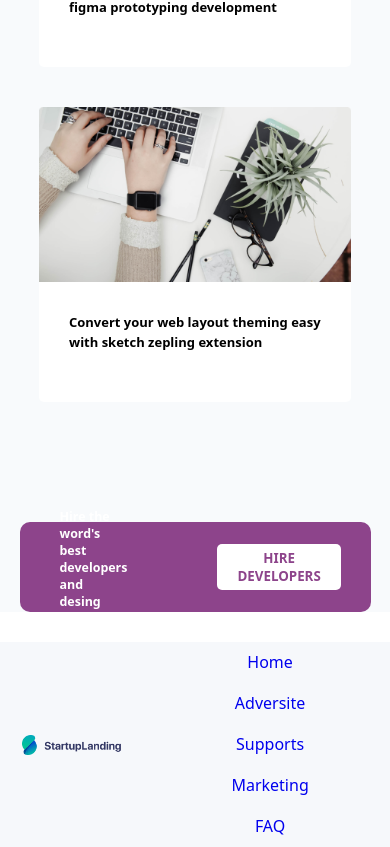
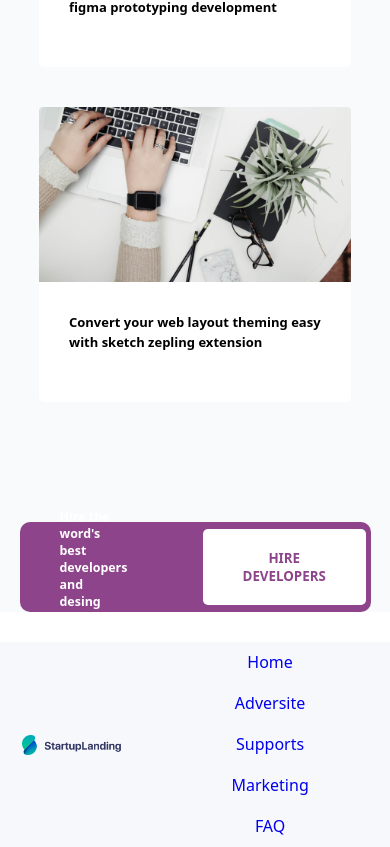
Before and after one commit to JorgeAlbertoLeonJimenez/WebM, a React (Create React App) app: page / in a window 390 px wide. Shown: the part 4783-5630 px from the top of the page. Built offline with nearby package versions, Linux system fonts and the light colour scheme.

Commit message:
Update App.css

```diff
--- a/src/App.css
+++ b/src/App.css
@@ -392,7 +392,8 @@ footer img{
   }
 
   .container-bar button{
-    padding: 5px 20px;
+    width: 100%;
+    margin: 10%;
 
   }
 
```
